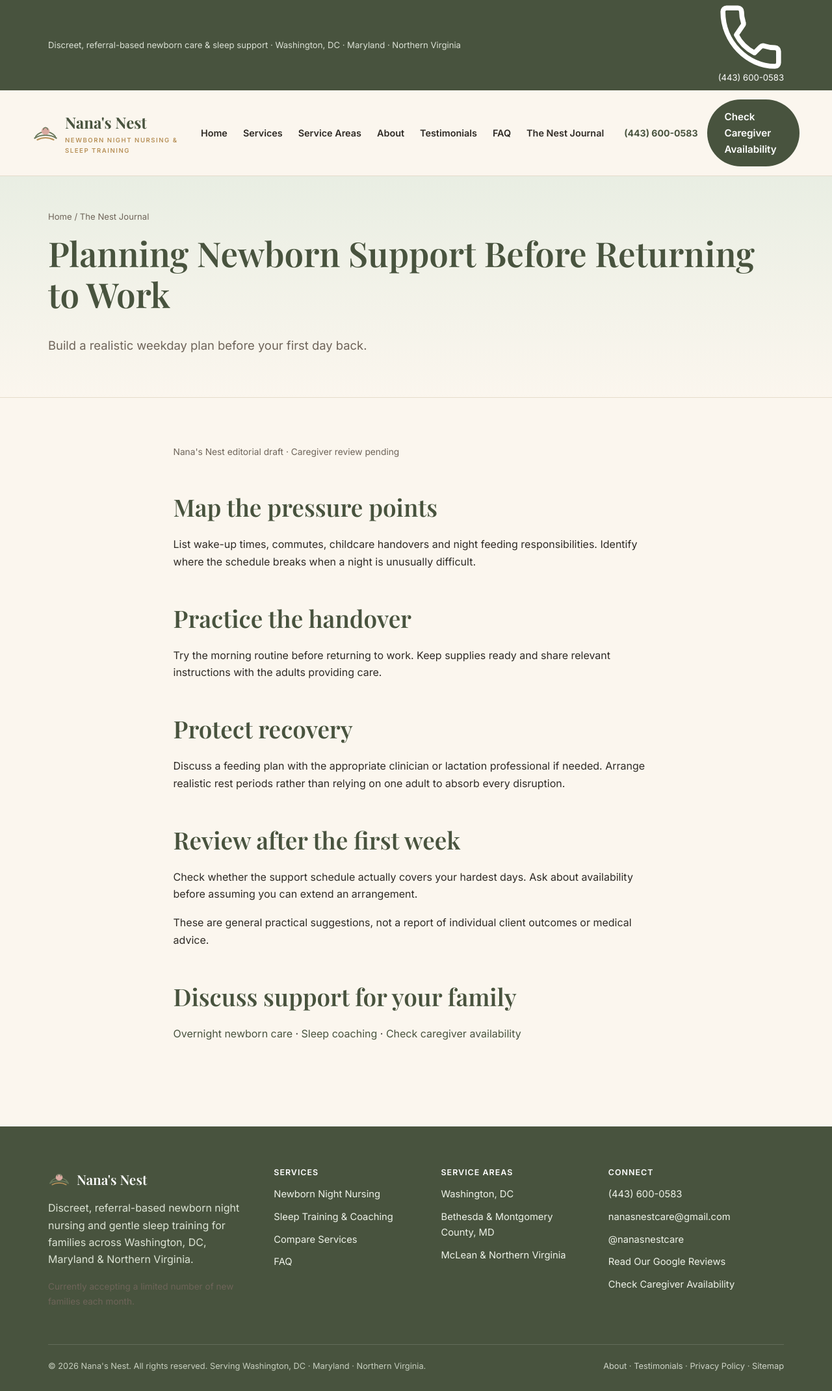
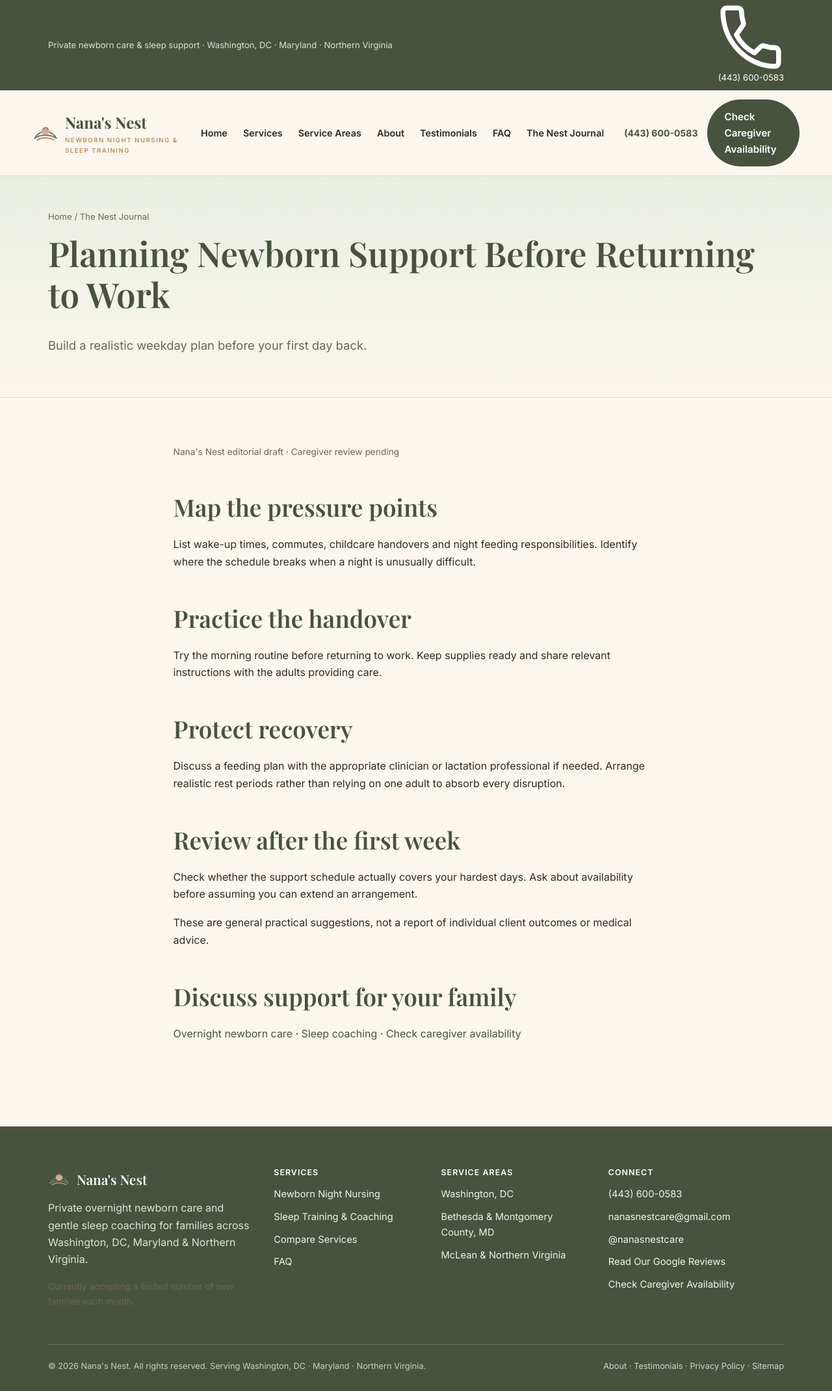
Before and after one commit to handshakemallmarketing/nanasnest, a plain HTML site: page blog/newborn-support-before-returning-to-work.html in a window 1280 px wide. Shown: the whole page at 65% size. Drawn offline with nearby package versions, Linux system fonts and the light colour scheme.

Commit message:
SEO-030 reconcile shared brand copy

```diff
--- a/blog/newborn-support-before-returning-to-work.html
+++ b/blog/newborn-support-before-returning-to-work.html
@@ -34,7 +34,7 @@
 <a class="skip-link" href="#main">Skip to content</a>
   <div class="topbar">
     <div class="container">
-      <span class="topbar-left">Discreet, referral-based newborn care &amp; sleep support &middot; Washington, DC · Maryland · Northern Virginia</span>
+      <span class="topbar-left">Private newborn care &amp; sleep support &middot; Washington, DC · Maryland · Northern Virginia</span>
       <span><a href="tel:+14436000583"><svg viewBox="0 0 24 24" fill="none" stroke="currentColor" stroke-width="1.8"><path d="M6.6 10.8a15 15 0 0 0 6.6 6.6l2.2-2.2a1.4 1.4 0 0 1 1.5-.3c1.2.4 2.5.6 3.8.6.8 0 1.3.6 1.3 1.3V21c0 .7-.6 1.3-1.3 1.3C10.6 22.3 1.7 13.4 1.7 2.3 1.7 1.6 2.3 1 3 1h4.2c.7 0 1.3.6 1.3 1.3 0 1.3.2 2.6.6 3.8.2.5.1 1.1-.3 1.5L6.6 10.8Z" stroke-linejoin="round"/></svg> (443) 600-0583</a></span>
     </div>
   </div>
@@ -66,7 +66,7 @@
       <div class="foot-grid">
         <div>
           <div class="foot-brand"><svg viewBox="0 0 48 48" fill="none"><path d="M6 30c4-6 12-9 18-9s14 3 18 9" stroke="#6B7A5E" stroke-width="2.6" stroke-linecap="round"/><path d="M4 33c5-3.4 12.5-5.4 20-5.4S39 29.6 44 33" stroke="#6B7A5E" stroke-width="2.6" stroke-linecap="round"/><path d="M9 36c4.5-2.4 9.7-3.6 15-3.6s10.5 1.2 15 3.6" stroke="#B8925A" stroke-width="2.6" stroke-linecap="round"/><ellipse cx="24" cy="20" rx="7.5" ry="7" fill="#D9A9A0"/><path d="M20 17.5c0-2.4 2-4.2 4.4-4a4 4 0 0 1 3.6 4" stroke="#6B7A5E" stroke-width="1.6" stroke-linecap="round"/></svg> Nana's Nest</div>
-          <p>Discreet, referral-based newborn night nursing and gentle sleep training for families across Washington, DC, Maryland &amp; Northern Virginia.</p>
+          <p>Private overnight newborn care and gentle sleep coaching for families across Washington, DC, Maryland &amp; Northern Virginia.</p>
           <p class="small">Currently accepting a limited number of new families each month.</p>
         </div>
         <div>
```
